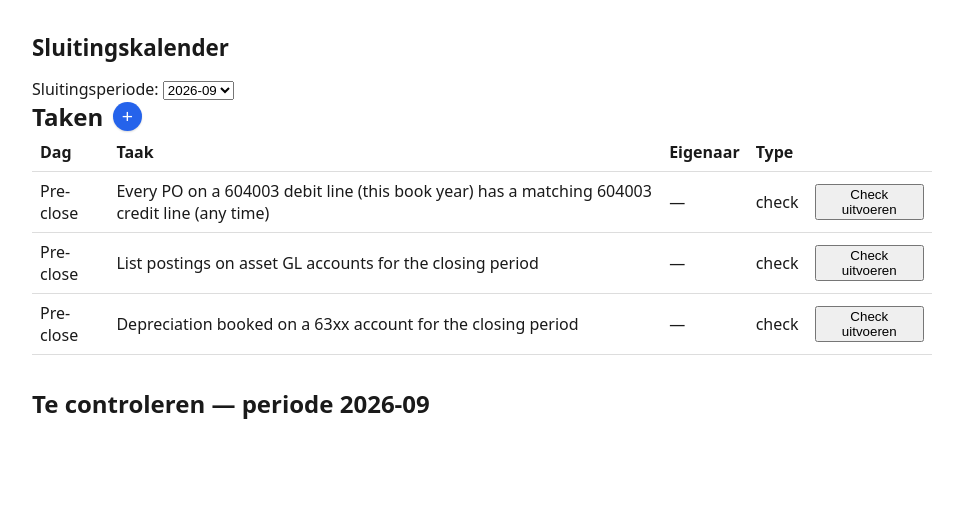
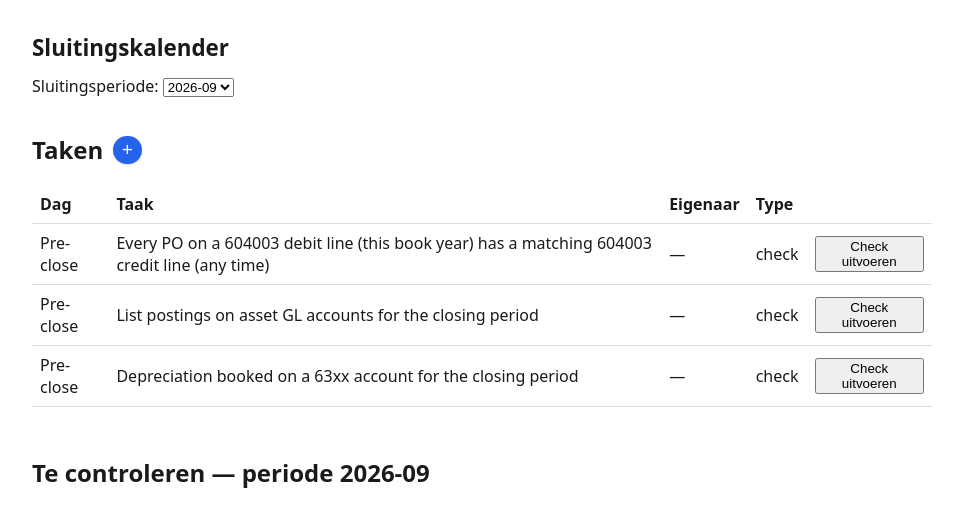
Before and after one commit to bwithaegels/OHE_Closing, a PHP site: page / in a window 1280 px wide. Shown: the top 527 px of the page, without its empty margins (158-1121 px from the left). Run offline with PHP 8.4, Linux system fonts and the light colour scheme; the visitor is signed in with stand-in values (Sample User, id 1).

Commit message:
Apply the fluid spacing utility classes to index.php's existing layout; migrate table/todo-list hardcoded margins onto the same fluid scale

```diff
--- a/index.php
+++ b/index.php
@@ -26,9 +26,9 @@ $manualTasks = manual_taken_for_period($period);
 </head>
 <body>
 
-<h1>Sluitingskalender</h1>
+<h1 class="mb-2">Sluitingskalender</h1>
 
-<form id="period-form">
+<form id="period-form" class="mb-5">
     <label for="period-select">Sluitingsperiode:</label>
     <select id="period-select" name="period">
         <?php foreach ($periods as $p): ?>
@@ -38,7 +38,7 @@ $manualTasks = manual_taken_for_period($period);
 </form>
 
 <section id="taken">
-    <div class="sectie-kop">
+    <div class="sectie-kop mb-3">
         <h2>Taken</h2>
         <button type="button" id="taak-toevoegen-knop" title="Taak toevoegen">+</button>
     </div>
@@ -162,7 +162,7 @@ $manualTasks = manual_taken_for_period($period);
 </section>
 
 <section id="todos">
-    <h2>Te controleren — periode <?= h($period) ?></h2>
+    <h2 class="mb-4">Te controleren — periode <?= h($period) ?></h2>
     <?php foreach (todo_categories() as $categorySlug):
         $category = str_replace('_', ' ', $categorySlug);
         $allEntries = todo_load($category);
@@ -175,8 +175,8 @@ $manualTasks = manual_taken_for_period($period);
         ));
         if (!$entries) continue;
     ?>
-        <h3><?= h($category) ?></h3>
-        <ul class="todo-list" data-category="<?= h($category) ?>">
+        <h3 class="mb-2"><?= h($category) ?></h3>
+        <ul class="todo-list mb-5" data-category="<?= h($category) ?>">
             <?php foreach ($entries as $entry): ?>
                 <li data-id="<?= h($entry['id']) ?>" class="<?= !empty($entry['checked']) ? 'checked' : '' ?>">
                     <label>
--- a/stijl.css
+++ b/stijl.css
@@ -1,13 +1,13 @@
 body { font-family: system-ui, sans-serif; max-width: 900px; margin: 2rem auto; padding: 0 1rem; color: #1a1a1a; }
 [hidden] { display: none !important; }
 h1 { font-size: 1.4rem; }
-table { width: 100%; border-collapse: collapse; margin-bottom: 2rem; }
+table { width: 100%; border-collapse: collapse; margin-bottom: var(--space-6); }
 th, td { text-align: left; padding: 0.5rem; border-bottom: 1px solid #ddd; }
 button { cursor: pointer; }
 .check-result { margin-left: 0.5rem; font-size: 0.85rem; color: #555; }
 
 .todo-list { list-style: none; padding: 0; }
-.todo-list li { padding: 0.35rem 0; border-bottom: 1px solid #eee; display: flex; align-items: center; justify-content: space-between; gap: 1rem; }
+.todo-list li { padding: var(--space-1) 0; border-bottom: 1px solid #eee; display: flex; align-items: center; justify-content: space-between; gap: 1rem; }
 .todo-list li.checked .todo-text { text-decoration: line-through; color: #999; }
 .todo-list label { display: flex; align-items: center; gap: 0.5rem; cursor: pointer; flex: 1; min-width: 0; }
 .todo-comment { flex: 0 0 220px; font-size: 0.85rem; padding: 0.25rem 0.4rem; border: 1px solid #ddd; border-radius: 3px; }
```
